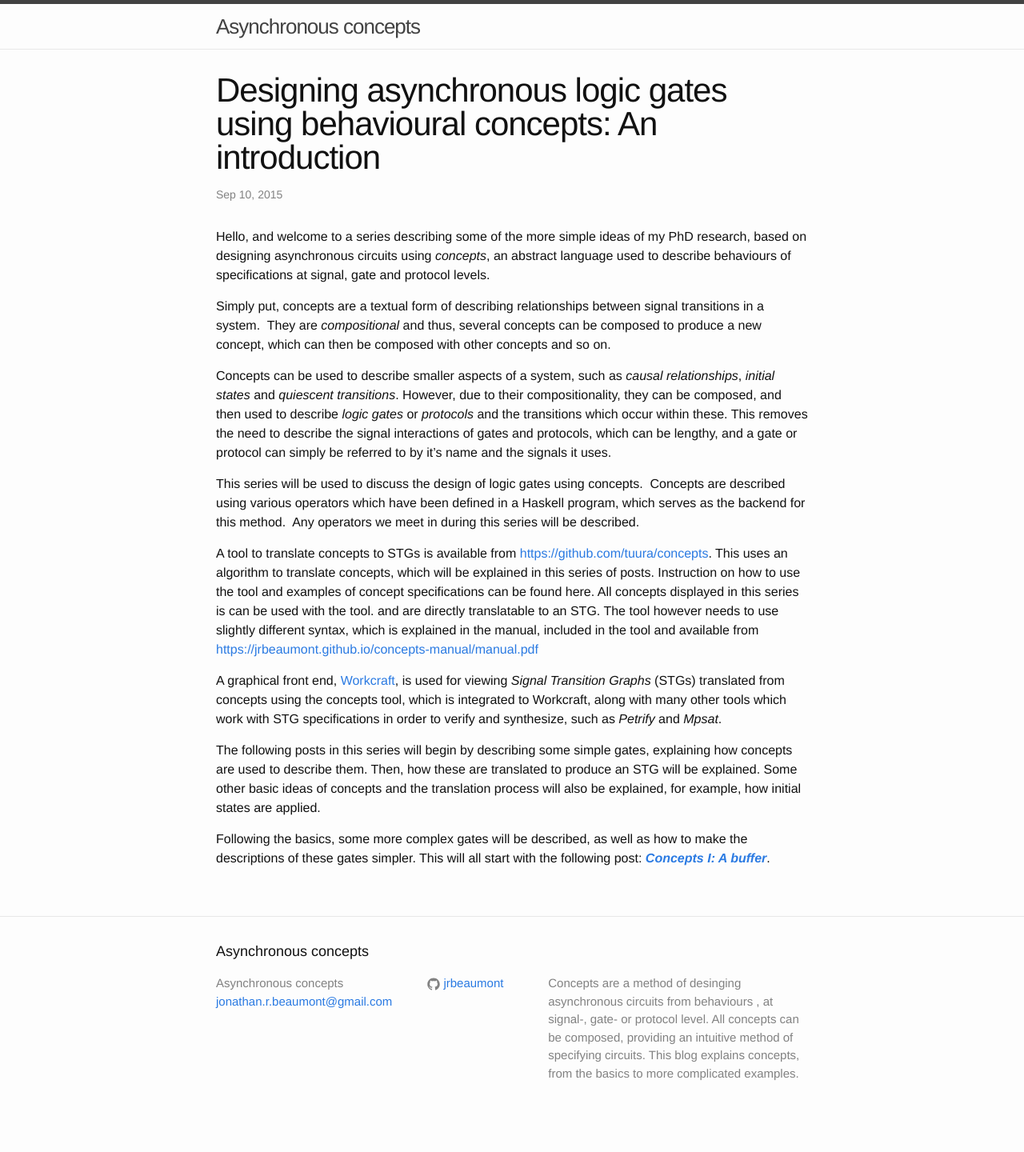
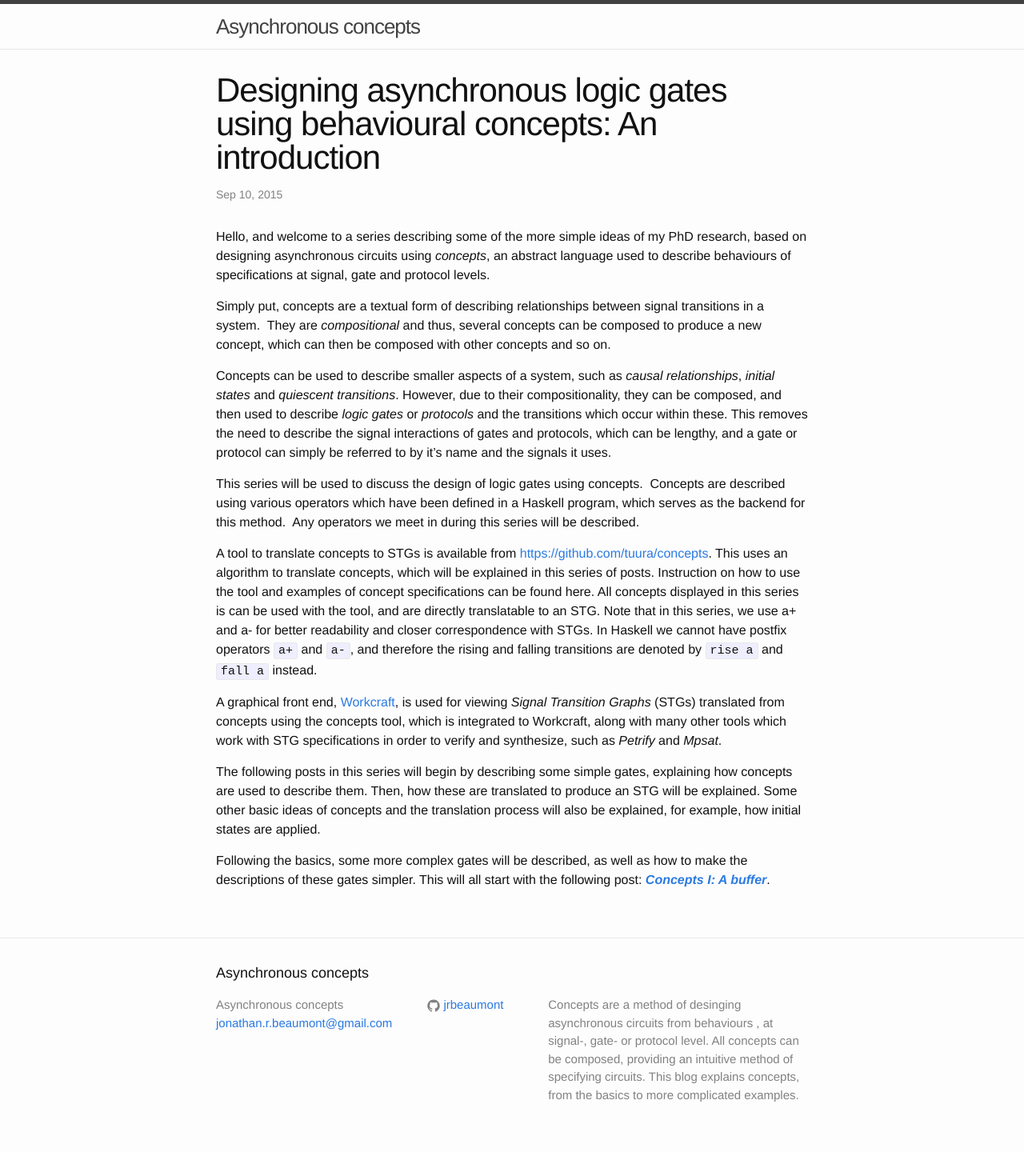
Before and after one commit to jrbeaumont/concepts-blog, a Jekyll site: the page built from _posts/2015-09-10-concepts.md, in a window 1280 px wide. Shown: the whole page at 80% size. Built offline with Jekyll 4.4.1, drawn with Linux system fonts in a browser that asks for light colours; before the commit the page ends 1413 px from its top, so only the background shows below that.

Commit message:
Cleared up the information on differing syntax

```diff
--- a/_posts/2015-09-10-concepts.md
+++ b/_posts/2015-09-10-concepts.md
@@ -35,10 +35,12 @@ A tool to translate concepts to STGs is available from <https://github.com/tuura
 This uses an algorithm to translate concepts, which will be explained in this
 series of posts. Instruction on how to use the tool and examples of concept
 specifications can be found here. All concepts displayed in this series is
-can be used with the tool. and are directly translatable to an STG. The tool
-however needs to use slightly different syntax, which is explained in the
-manual, included in the tool and available from
-<https://jrbeaumont.github.io/concepts-manual/manual.pdf>
+can be used with the tool, and are directly translatable to an STG. Note that
+in this series, we use a+ and a- for better readability and closer
+correspondence with STGs. In Haskell we cannot have postfix operators `a+` and
+`a-`, and therefore the rising and falling transitions are denoted by `rise a`
+and `fall a` instead.
+
 
 A graphical front end,
 [Workcraft](http://www.workcraft.org/), is used for
```
Also changed, not shown: _posts/2015-09-30-buffer.md (+4 -3 lines), _posts/2015-10-21-inverter.md (+3 -3 lines).
